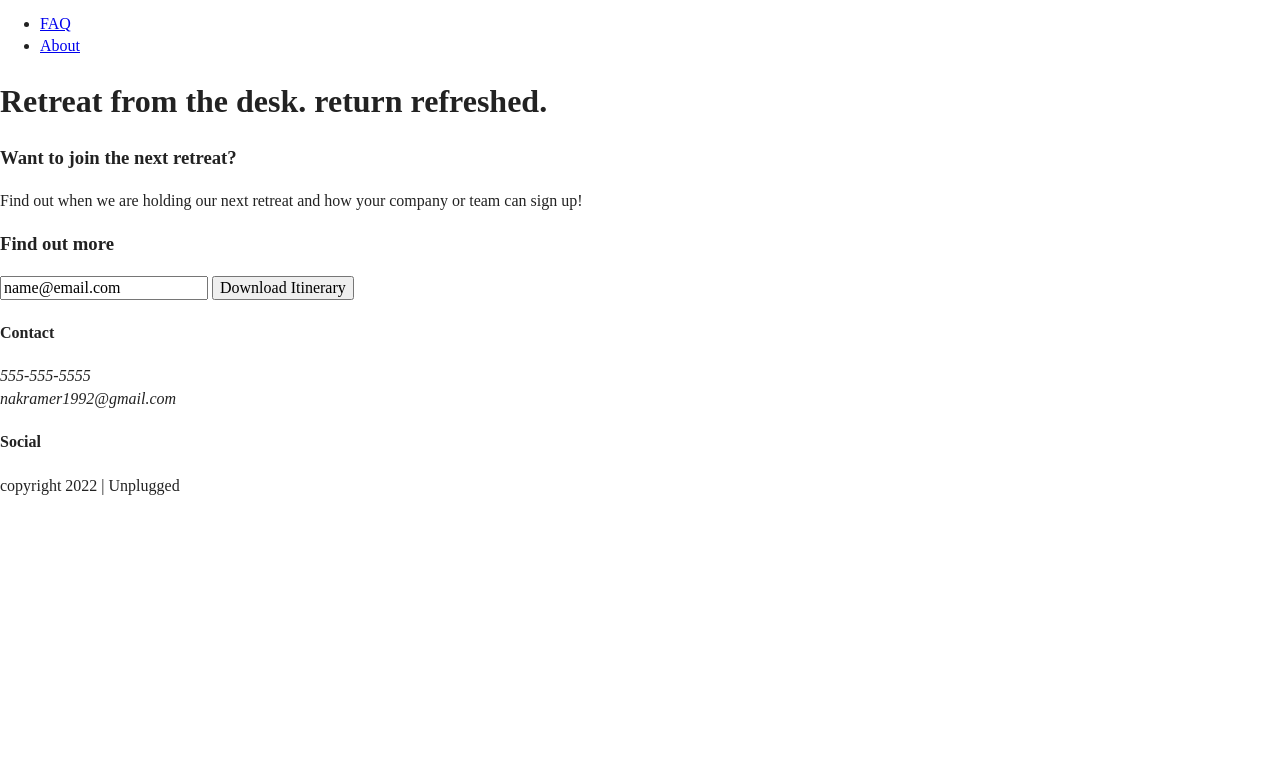
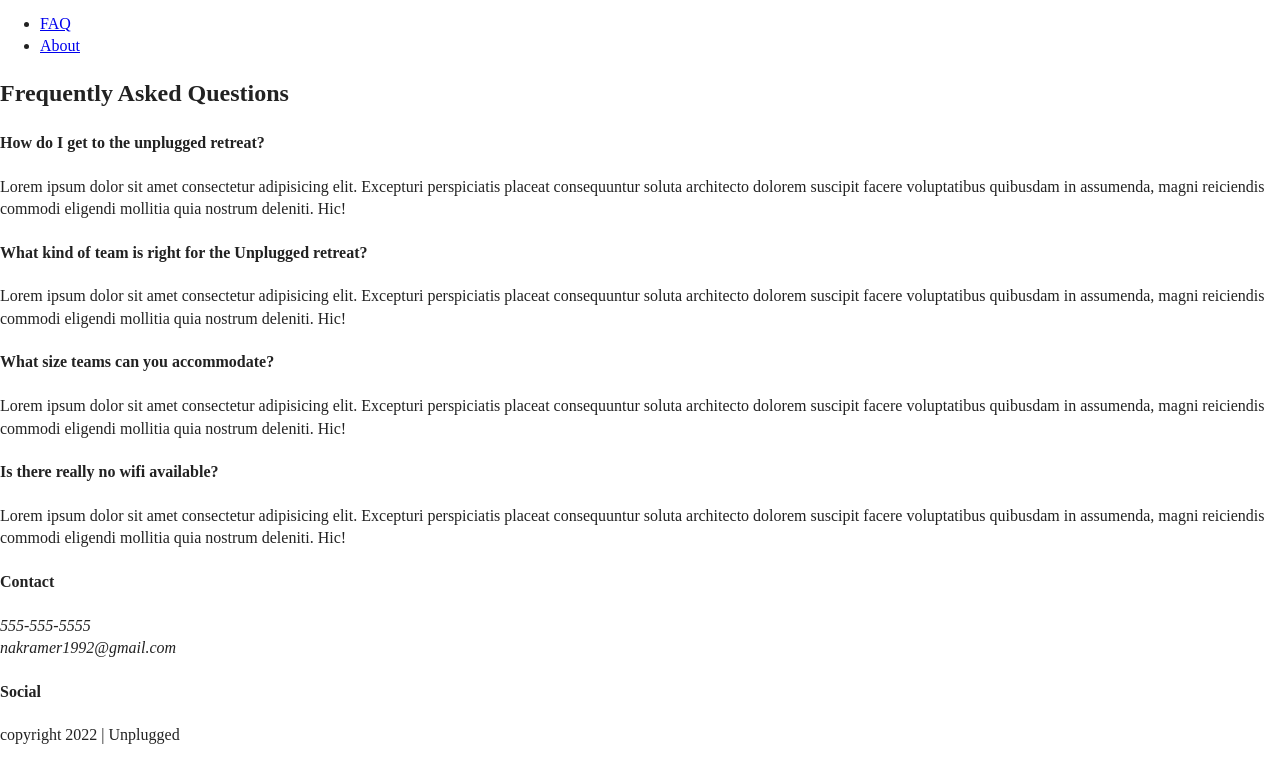
Before and after one commit to kramedog3223/unplugged-retreat, a website: page faq/index.html in a window 1280 px wide. Shown: the part 27-800 px from the top of the page. Drawn offline with Linux system fonts and the light colour scheme.

Commit message:
added faq content to page

```diff
--- a/faq/index.html
+++ b/faq/index.html
@@ -28,37 +28,53 @@
         <div class="header-divider"></div>
         <nav>
           <ul>
-            <li><a href="faq/index.html" target="_blank">FAQ</a></li>
-            <li><a href="about/index.html" target="_blank">About</a></li>
+            <li><a href="index.html" target="_blank">FAQ</a></li>
+            <li><a href="./about/index.html" target="_blank">About</a></li>
           </ul>
         </nav>
       </div>
     </header>
 
-    <main>
-      <section class="hero-area">
-        <div class="content-wrapper">
-          <h1>Retreat from the desk. return refreshed.</h1>
+    <main class="faq">
+      <div class="content-wrapper">
+        <h2>Frequently Asked Questions</h2>
+        <div class="faq-content">
+          <h4>How do I get to the unplugged retreat?</h4>
+          <p>
+            Lorem ipsum dolor sit amet consectetur adipisicing elit. Excepturi
+            perspiciatis placeat consequuntur soluta architecto dolorem suscipit
+            facere voluptatibus quibusdam in assumenda, magni reiciendis commodi
+            eligendi mollitia quia nostrum deleniti. Hic!
+          </p>
         </div>
-      </section>
-
-      <aside>
-        <div class="content-wrapper">
-          <div class="form-description">
-            <h3>Want to join the next retreat?</h3>
-            <p>
-              Find out when we are holding our next retreat and how your company
-              or team can sign up!
-            </p>
-          </div>
-          <div class="form">
-            <h3>Find out more</h3>
-            <input type="text" name="name" value="name@email.com" />
-            <input type="button" value="Download Itinerary" />
-          </div>
+        <div class="faq-content">
+          <h4>What kind of team is right for the Unplugged retreat?</h4>
+          <p>
+            Lorem ipsum dolor sit amet consectetur adipisicing elit. Excepturi
+            perspiciatis placeat consequuntur soluta architecto dolorem suscipit
+            facere voluptatibus quibusdam in assumenda, magni reiciendis commodi
+            eligendi mollitia quia nostrum deleniti. Hic!
+          </p>
         </div>
-        <!--aside content wrapper ends -->
-      </aside>
+        <div class="faq-content">
+          <h4>What size teams can you accommodate?</h4>
+          <p>
+            Lorem ipsum dolor sit amet consectetur adipisicing elit. Excepturi
+            perspiciatis placeat consequuntur soluta architecto dolorem suscipit
+            facere voluptatibus quibusdam in assumenda, magni reiciendis commodi
+            eligendi mollitia quia nostrum deleniti. Hic!
+          </p>
+        </div>
+        <div class="faq-content">
+          <h4>Is there really no wifi available?</h4>
+          <p>
+            Lorem ipsum dolor sit amet consectetur adipisicing elit. Excepturi
+            perspiciatis placeat consequuntur soluta architecto dolorem suscipit
+            facere voluptatibus quibusdam in assumenda, magni reiciendis commodi
+            eligendi mollitia quia nostrum deleniti. Hic!
+          </p>
+        </div>
+      </div>
     </main>
     <!--Main wrapper-->
 
```
